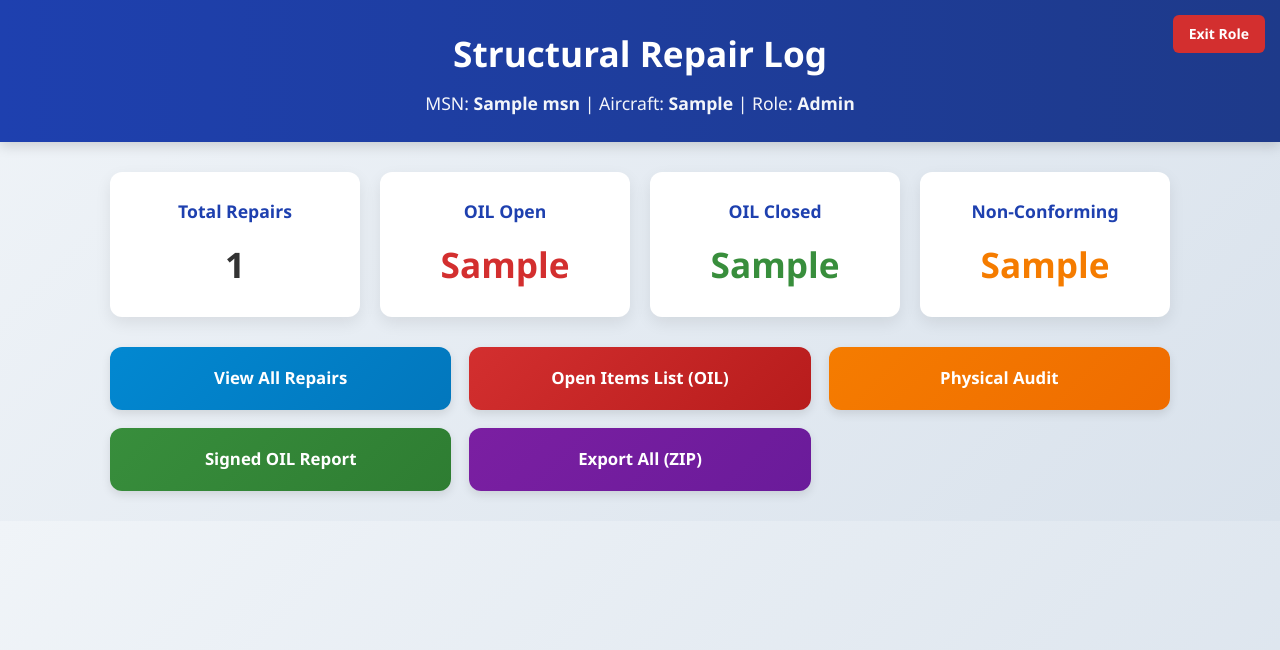
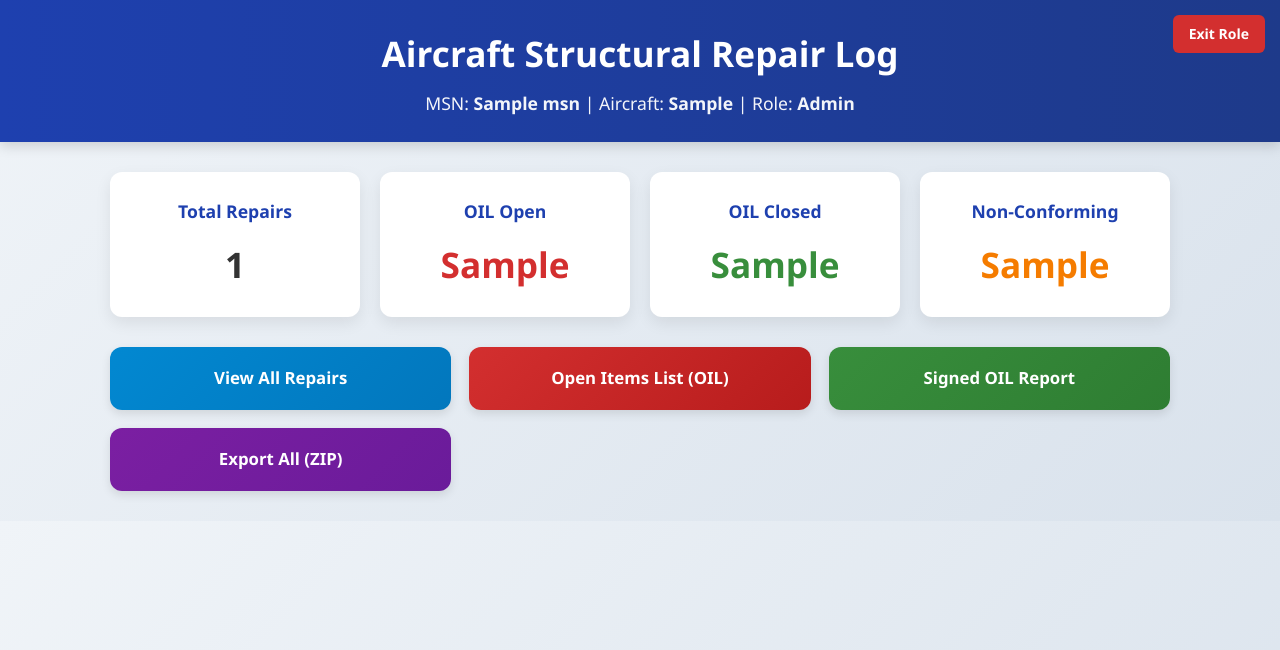
Before and after one commit to jquiroz343-sys/structural-repair-app, a Flask app: template templates/dashboard.html in a window 1280 px wide. Shown: the top 650 px of the page. Run offline with Flask 3, Linux system fonts and the light colour scheme; the template is opened without the code that fills it: most values are stand-ins (such as "Sample title", 1, 10 or a date in 2020).

Commit message:
Update dashboard.html

```diff
--- a/templates/dashboard.html
+++ b/templates/dashboard.html
@@ -24,7 +24,6 @@
         .header p { font-size: 1.1rem; opacity: 0.95; }
         .container { max-width: 1100px; margin: 30px auto; padding: 0 20px; }
 
-        /* BOTONES ARRIBA DERECHA */
         .nav-buttons {
             position: absolute; top: 15px; right: 15px; display: flex; gap: 10px; z-index: 100;
         }
@@ -54,7 +53,6 @@
         .btn-add { background: linear-gradient(135deg, #1976d2, #1565c0); }
         .btn-view { background: linear-gradient(135deg, #0288d1, #0277bd); }
         .btn-oil { background: linear-gradient(135deg, #d32f2f, #b71c1c); }
-        .btn-physical { background: linear-gradient(135deg, #f57c00, #ef6c00); }
         .btn-signed { background: linear-gradient(135deg, #388e3c, #2e7d32); }
         .btn-export { background: linear-gradient(135deg, #7b1fa2, #6a1b9a); }
 
@@ -68,34 +66,30 @@
 </head>
 <body>
 
-    <!-- BOTÓN SALIR DEL ROL -->
     <div class="nav-buttons">
         <a href="/logout/{{ msn }}" class="nav-btn">Exit Role</a>
     </div>
 
     <div class="header">
-        <h1>Structural Repair Log</h1>
+        <h1>Aircraft Structural Repair Log</h1>
         <p>MSN: <strong>{{ msn }}</strong> | Aircraft: <strong>{{ details.Aircraft_Type or 'N/A' }}</strong> | Role: <strong>{{ role|title }}</strong></p>
     </div>
 
     <div class="container">
         <div class="stats">
-            <div class="stat-card"><h3>Total Repairs</h3><p>{{ repairs|length }}</p></div>
+            <div class="stat-card"><h3>Total Repairs</h3><p>{{ total_repairs }}</p></div>
             <div class="stat-card"><h3>OIL Open</h3><p class="stat-open">{{ oil_open }}</p></div>
             <div class="stat-card"><h3>OIL Closed</h3><p class="stat-closed">{{ oil_closed }}</p></div>
             <div class="stat-card"><h3>Non-Conforming</h3><p class="stat-nonconf">{{ non_conforming }}</p></div>
         </div>
 
         <div class="menu">
-            <!-- SOLO OPERATOR PUEDE AÑADIR -->
             {% if role == 'operator' %}
             <a href="/edit/{{ msn }}/NEW" class="menu-btn btn-add">Add New Repair</a>
             {% endif %}
 
-            <!-- TODOS PUEDEN VER Y USAR -->
             <a href="/view/{{ msn }}" class="menu-btn btn-view">View All Repairs</a>
             <a href="/oil/{{ msn }}" class="menu-btn btn-oil">Open Items List (OIL)</a>
-            <a href="/physical_audit/{{ msn }}" class="menu-btn btn-physical">Physical Audit</a>
             <a href="/signed_oil_report/{{ msn }}" class="menu-btn btn-signed">Signed OIL Report</a>
             <a href="/api/export/all/{{ msn }}" class="menu-btn btn-export">Export All (ZIP)</a>
         </div>
```
